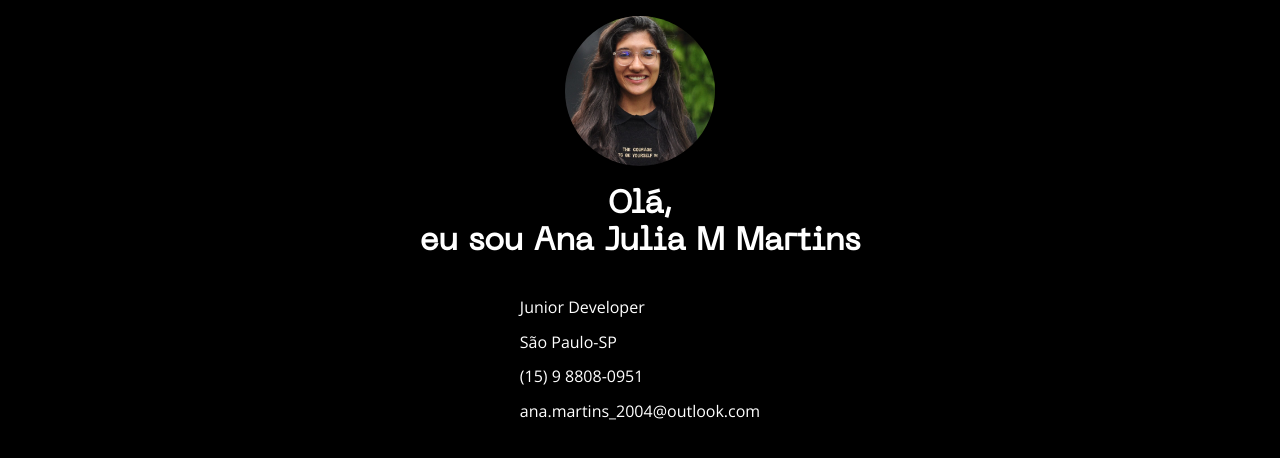
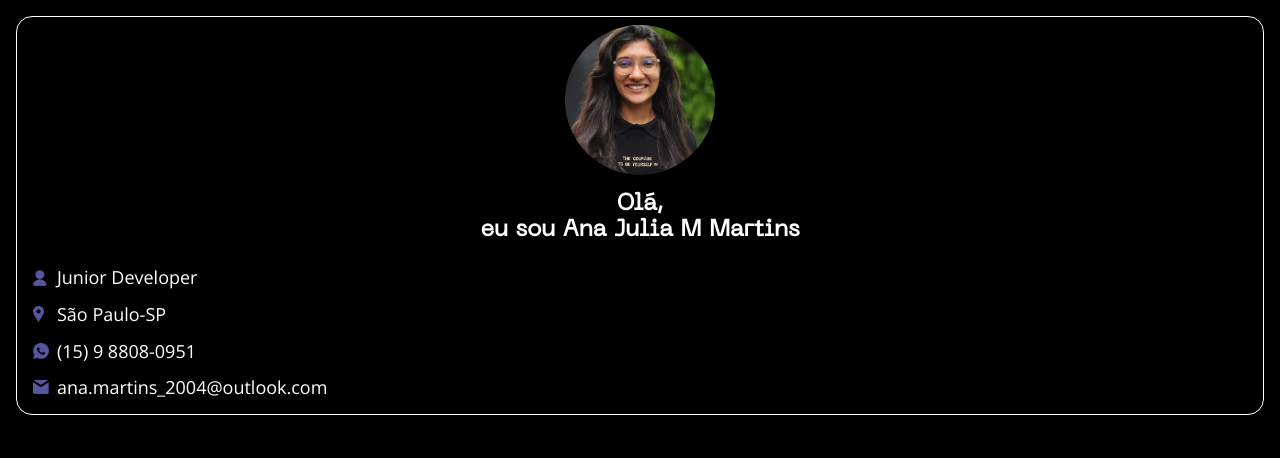
Before and after one commit to AnaJuliaMM/Portf-lio, a plain HTML site: page index.html in a window 1280 px wide. Drawn offline with nearby package versions, Linux system fonts and the light colour scheme; a web font is replaced by a local one.

Commit message:
Adição dos ícones no cabeçalho

```diff
--- a/Assets/CSS/global.css
+++ b/Assets/CSS/global.css
@@ -12,5 +12,8 @@ body{
     ;
 }
 .main{
-    padding: 1rem;
+    margin: 1rem;
+    padding: .5rem;
+    border: 1px solid #fff;
+    border-radius: 1rem;
 }
--- a/Assets/CSS/header.css
+++ b/Assets/CSS/header.css
@@ -10,4 +10,40 @@
 .header h1.title{
     text-align: center;
     font-family: 'Neue Machina';
+    font-size: 1.45rem;
 }
+.information{
+    display: flex;
+    flex-direction: column;
+    align-items: flex-start; /*Lado Esquerdo*/
+    width: 100%;
+}
+.information p{
+    display: flex;
+    flex-direction: row;
+    align-items: center;
+    margin: .5rem;
+    font-size: 1.125rem;
+}
+.information p::before{
+    content: '';
+    display: inline-block; /*Cria um display*/
+    width: 1rem;
+    height: 1rem;
+    margin-right: .5rem;
+    background-repeat: no-repeat;
+    background-size:contain ;
+
+}
+.information .job::before{
+    background-image: url(/Assets/img/icons/job.png);
+}
+.information .location::before{
+    background-image: url(/Assets/img/icons/location.png);
+}
+.information .phone::before{
+    background-image: url(/Assets/img/icons/phone.png);
+}
+.information .email::before{
+    background-image: url(/Assets/img/icons/email.png);
+}
--- a/index.html
+++ b/index.html
@@ -24,11 +24,11 @@
 
             <h1 class="title">Olá, <br>eu sou Ana Julia M Martins</h1>
 
-            <div class="informations">
-                <p>Junior Developer</p>
-                <p>São Paulo-SP</p>
-                <p>(15) 9 8808-0951</p>
-                <p>ana.martins_2004@outlook.com</p>
+            <div class="information">
+                <p class="job">Junior Developer</p>
+                <p class="location">São Paulo-SP</p>
+                <p class="phone">(15) 9 8808-0951</p>
+                <p class="email">ana.martins_2004@outlook.com</p>
             </div>
 
        </header>
```
Also changed, not shown: Assets/img/icons/email.png (added), Assets/img/icons/job.png (added), Assets/img/icons/location.png (added), Assets/img/icons/phone.png (added).
